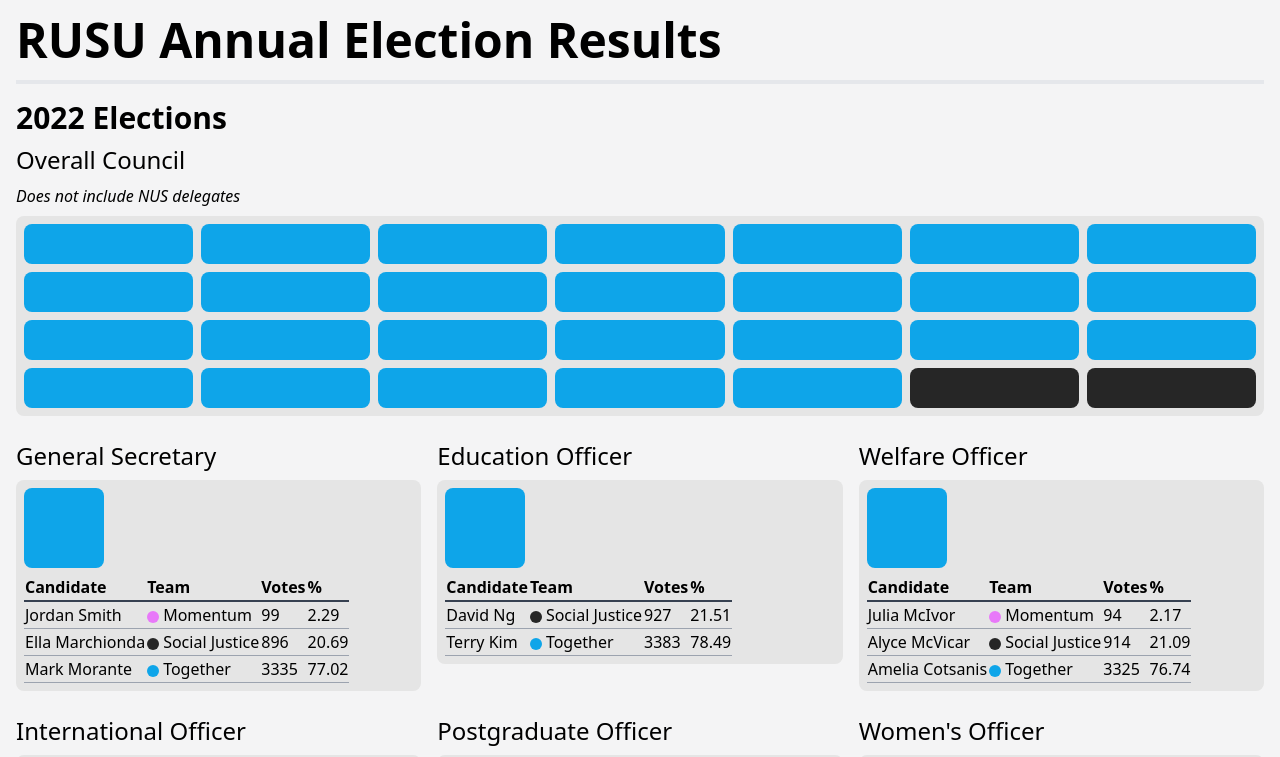
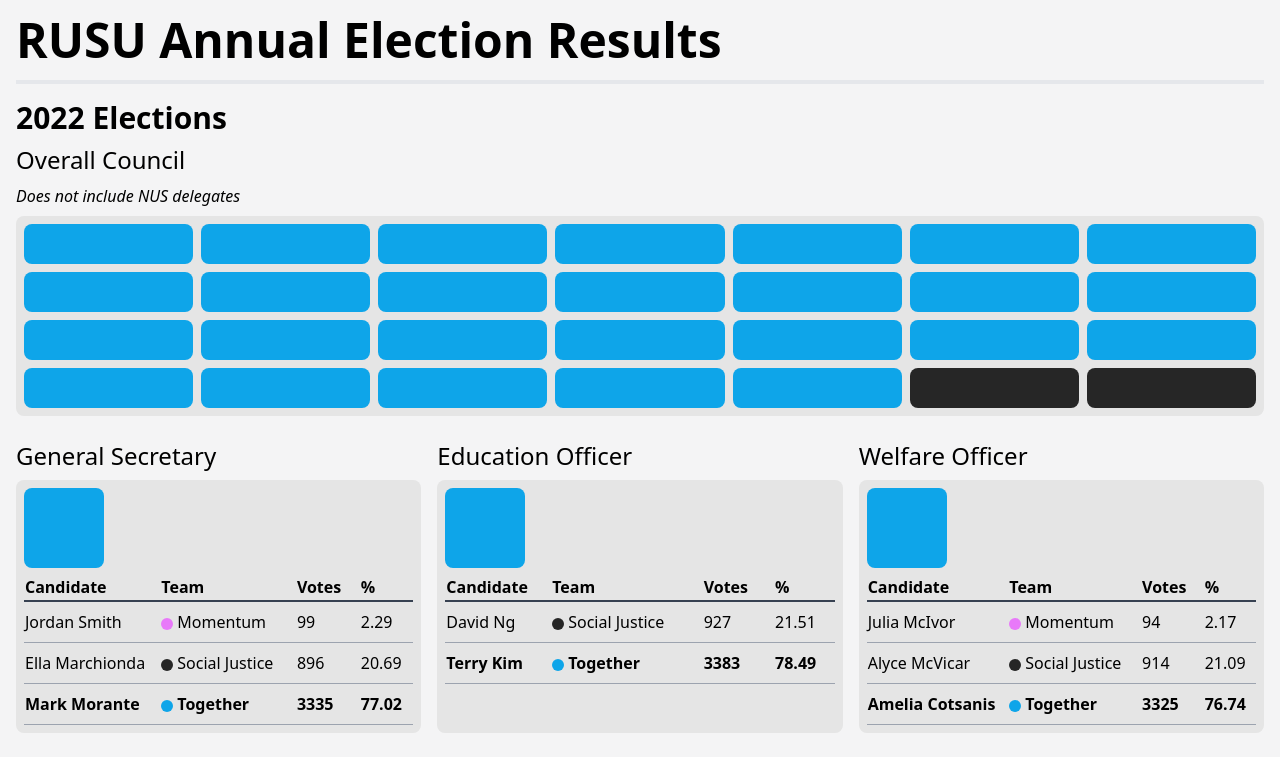
Before and after one commit to dmarmion/rusu-election-results, a React (Vite) app: page / in a window 1280 px wide. Shown: the top 757 px of the page. Built offline with nearby package versions, Linux system fonts and the light colour scheme.

Commit message:
Update styling of position result tables

```diff
--- a/src/App.tsx
+++ b/src/App.tsx
@@ -14,7 +14,7 @@
       <OverallCouncil teamCounts={results2022.overallCount} />
 
       {/* Council position result boxes */}
-      <div className="mb-4 grid grid-cols-1 gap-4 lg:grid-cols-2 xl:grid-cols-3">
+      <div className="mb-4 grid grid-cols-1 gap-4 md:grid-cols-2 xl:grid-cols-3">
         {results2022.officers.map((position) => (
           <CouncilMember positionID={position.position} candidates={position.candidates} />
         ))}
--- a/src/components/CouncilMember.tsx
+++ b/src/components/CouncilMember.tsx
@@ -34,9 +34,9 @@
   }, 0);
 
   return (
-    <div>
+    <div className="flex flex-col">
       <h3>{labelForPosition(positionID)}</h3>
-      <div className="rounded-lg bg-neutral-200 p-2">
+      <div className="grow rounded-lg bg-neutral-200 p-2">
         {/* Candidate square(s) */}
         {Array(winner.names.length)
           .fill(null)
@@ -47,20 +47,23 @@
           ))}
 
         {/* Results table */}
-        <table>
+        <table className="w-full">
           <thead>
             <tr className="border-b-2 border-gray-700 text-left">
               <th>Candidate</th>
-              <th>Team</th>
-              <th>Votes</th>
-              <th>%</th>
+              <th className="px-2">Team</th>
+              <th className="px-2">Votes</th>
+              <th className="px-2">%</th>
             </tr>
           </thead>
           <tbody>
-            {candidates.map(({ names, team, votes }) => (
-              <tr className="border-b border-gray-400">
-                <td>{names.map((name) => <p>{name}</p>) ?? UNKNOWN_CANDIDATE}</td>
-                <td>
+            {candidates.map(({ names, team, votes }, idx) => (
+              <tr
+                className="border-b border-gray-400 data-[winner=true]:font-bold"
+                data-winner={winnerIndex === idx}
+              >
+                <td className="py-2">{names.map((name) => <p>{name}</p>) ?? UNKNOWN_CANDIDATE}</td>
+                <td className="p-2">
                   <div
                     className={`mr-1 inline-flex h-3 w-3 rounded-md align-middle ${teamColourOf(
                       team
@@ -68,8 +71,10 @@
                   ></div>
                   {teamNameOf(team)}
                 </td>
-                <td>{votes ?? "N/A"}</td>
-                <td>{votes !== undefined ? ((votes / votesCast) * 100).toFixed(2) : "N/A"}</td>
+                <td className="p-2">{votes ?? "N/A"}</td>
+                <td className="p-2">
+                  {votes !== undefined ? ((votes / votesCast) * 100).toFixed(2) : "N/A"}
+                </td>
               </tr>
             ))}
           </tbody>
```
